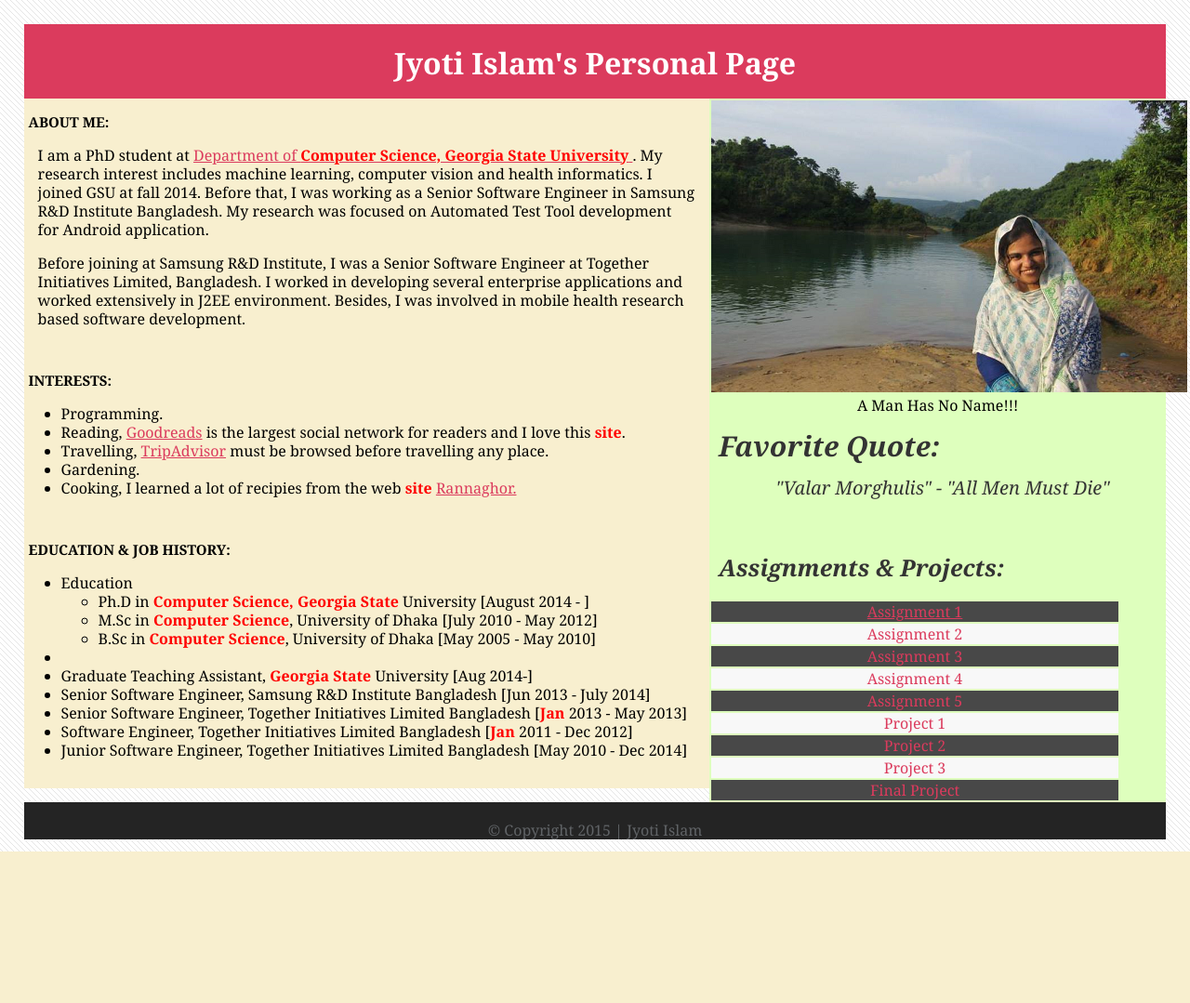
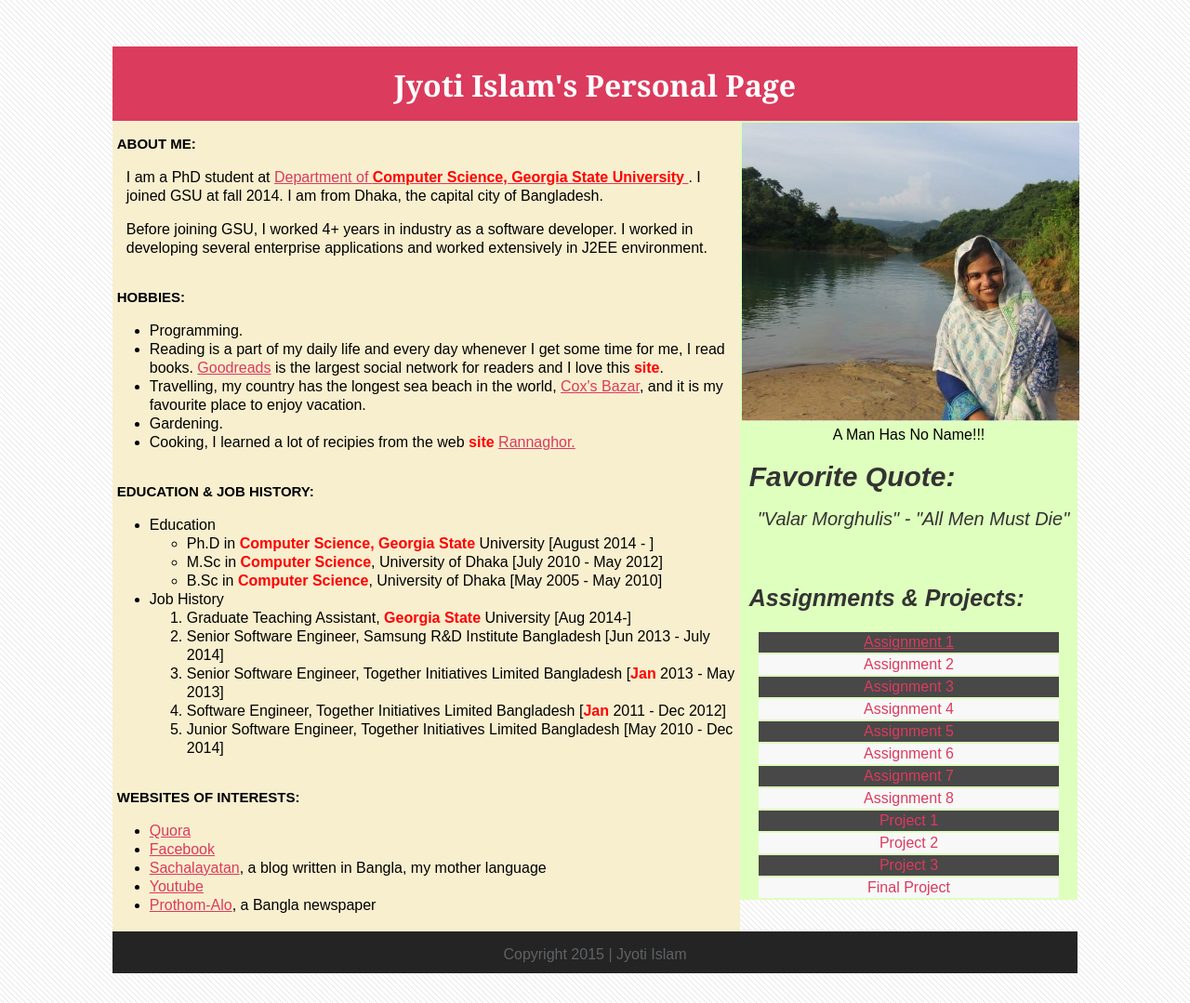
Before and after one commit to jislam/webprogramming, a PHP site: page / in a window 1280 px wide. Shown: the whole page at 93% size. Before the commit the page ends 916 px from the top, so only its background shows below. Run offline with PHP 8.4, Linux system fonts and the light colour scheme.

Commit message:
validated version added
css and html are validated, table with center align and 85%width is
added

```diff
--- a/public_html/css/style.css
+++ b/public_html/css/style.css
@@ -1,6 +1,6 @@
 body{
 	background-repeat: repeat;
-	font-family: Georgia, Arial, sans-serif;
+	font-family: Arial, Georgia, sans-serif;
 	font-size: 12pt;
 	line-height: 1.25em;
 	background-image: url('../images/bg.png');
@@ -9,7 +9,12 @@ body{
 	margin-top: 2%;
 	margin-bottom: 1%;
 }
-
+table{
+	margin-left:auto;
+    margin-right:auto;
+	width: 85%;
+	border: 0;
+}
 h1 {
  	color: #FFFFFF;
 	font: 32px  Georgia, Arial, sans-serif;
@@ -20,7 +25,6 @@ h1 {
 
 a {
 	color: #db3b5d;
-	outline: none;
 }
 
 a:hover {
@@ -43,7 +47,7 @@ span{
 
 #leftbar{
 	background-color: #F8EFCF;
-	width:60%;
+	width:65%;
 	height: 100%;
 	float: left;
 }
@@ -64,13 +68,12 @@ span{
 }
 #leftbar section{
 
-
-	padding-bottom:15px;
+	padding-bottom:2px;
 }
 
 #rightbar{
 	clear: right;
-	width:40%;
+	width:35%;
 	float: right;
 	background-color: #DEFFBD;
 }
@@ -81,7 +84,7 @@ span{
 }
 
 #rightbar img{
-
+	width:100%;
 	position: center;
 	padding-left:2px;
 	padding-right:2px;
@@ -134,8 +137,9 @@ span{
 }
 
 
-#footer section{
+#footer p{
 	color: #606366;
 	text-align: center;
-	 padding-top: 20px;
+	 padding-top: 15px;
+	 padding-bottom: 10px;
 }
--- a/public_html/index.html
+++ b/public_html/index.html
@@ -2,10 +2,11 @@
 <html>
 <head>
 	<title>  Jyoti's Homepage </title>
-	<meta http-equiv="Content-Type" content="text/html; charset=utf-8"/>
-	<link rel="stylesheet" href="css/style.css" type="text/css" charset="utf-8" />
+	 <meta name="description" content="jyoti islam's web programming">
+	<link href="css/style.css" rel="stylesheet" type="text/css" />
 </head>
 <body>
+	 <table><tr><td>
 	<div id="header"> <!-- header div starts -->
 		<h1> Jyoti Islam's Personal Page</h1>
 	</div> <!-- header div ends -->
@@ -16,27 +17,24 @@
 			<h3>About me:</h3>
 
 			<p>
-				I am a PhD student at <a href="http://www.cs.gsu.edu/"> Department of <span>Computer Science, Georgia State University</span> </a>. My research interest includes machine learning,
-				computer vision and health informatics. I joined GSU at fall 2014. Before that, I was working as a Senior Software Engineer in Samsung R&amp;D Institute Bangladesh.
-				My research was focused on Automated Test Tool development for Android application.
+				I am a PhD student at <a href="http://www.cs.gsu.edu/"> Department of <span>Computer Science, Georgia State University</span> </a>.
+				I joined GSU at fall 2014. I am from Dhaka, the capital city of Bangladesh.
 			</p>
 			<p>
-				Before joining at Samsung R&amp;D Institute, I was a Senior Software Engineer at Together Initiatives Limited, Bangladesh.
-				I worked in developing several enterprise applications and worked extensively in J2EE environment.
-				Besides, I was involved in mobile health research based software development.
+				Before joining GSU, I worked 4+ years in industry as a software developer. I worked in developing several enterprise applications and worked extensively in J2EE environment.
 			</p>
 			</section>
 
 			<section>
-			<h3>Interests:</h3>
-			<ul>
-				<li> Programming.</li>
-				<li> Reading, <a href="http://www.goodreads.com/"> Goodreads</a> is the largest social network for readers and I love this <span>site</span>. </li>
-				<li> Travelling, <a href="http://www.tripadvisor.com/"> TripAdvisor</a> must be browsed before travelling any place.</li>
-				<li> Gardening.</li>
-				<li> Cooking, I learned a lot of recipies from  the web <span>site</span> <a href="https://udrajirannaghor.wordpress.com/"> Rannaghor. </a></li>
+				<h3>Hobbies:</h3>
+				<ul>
+					<li> Programming.</li>
+					<li> Reading is a part of my daily life and every day whenever I get some time for me, I read books. <a href="http://www.goodreads.com/"> Goodreads</a> is the largest social network for readers and I love this <span>site</span>. </li>
+					<li> Travelling, my country has the longest sea beach in the world, <a href="http://en.wikipedia.org/wiki/Cox%27s_Bazar">Cox's Bazar</a>, and it is my favourite place to enjoy vacation.</li>
+					<li> Gardening.</li>
+					<li> Cooking, I learned a lot of recipies from  the web <span>site</span> <a href="https://udrajirannaghor.wordpress.com/"> Rannaghor. </a></li>
 
-			<ul>
+				</ul>
 			</section>
 
 			<section>
@@ -50,10 +48,10 @@
 
 						</ul>
 					</li>
-					<li><Job History
+					<li>Job History
 						<ol>
 							<li> Graduate Teaching Assistant, <span>Georgia State</span> University [Aug 2014-]</li>
-							<li> Senior Software Engineer, Samsung R&D Institute Bangladesh [Jun 2013 - July 2014]</li>
+							<li> Senior Software Engineer, Samsung R&amp;D Institute Bangladesh [Jun 2013 - July 2014]</li>
 							<li> Senior Software Engineer, Together Initiatives Limited Bangladesh [<span>Jan</span> 2013 - May 2013]</li>
 							<li> Software Engineer, Together Initiatives Limited Bangladesh [<span>Jan</span> 2011 - Dec 2012]</li>
 							<li> Junior Software Engineer, Together Initiatives Limited Bangladesh [May 2010 - Dec 2014]</li>
@@ -61,12 +59,23 @@
 					</li>
 				</ul>
 			</section>
+			<section>
+				<h3>Websites of Interests:</h3>
+				<ul>
+							<li><a href="https://www.quora.com/"> Quora</a></li>
+							<li><a href="https://www.facebook.com/"> Facebook</a></li>
+							<li><a href="http://www.sachalayatan.com/"> Sachalayatan</a>, a blog written in Bangla, my mother language</li>
+							<li><a href="https://www.youtube.com/"> Youtube</a></li>
+							<li><a href="http://www.prothom-alo.com/"> Prothom-Alo</a>, a Bangla newspaper</li>
 
+				</ul>
+			</section>
 
 	</div>		<!-- leftbar div ends -->
 
 	<div id="rightbar"><!-- rightbar div starts -->
-		<img alt="" src="images/jyoti.png"></img>
+		<img alt="jyoti" src="images/jyoti.jpg"/>
+
 		<section>A Man Has No Name!!!
 
 			<div class="favoritequote">
@@ -95,6 +104,15 @@
 					<td>Assignment 5</td>
 				</tr>
 				<tr>
+					<td>Assignment 6</td>
+				</tr>
+				<tr>
+					<td>Assignment 7</td>
+				</tr>
+				<tr>
+					<td>Assignment 8</td>
+				</tr>
+				<tr>
 					<td>Project 1</td>
 				</tr>
 				<tr>
@@ -113,7 +131,10 @@
 
 
 	<div id="footer"> <!-- footer div starts -->
-		<section>© Copyright 2015 | Jyoti Islam </section>
+		<p>Copyright 2015 | Jyoti Islam </p>
 	</div> <!-- footer div ends -->
+	</td></tr>
+	</table>
+
 </body>
 </html>
```
Also changed, not shown: public_html/images/jyoti.jpg (added), public_html/images/jyoti.png (deleted).
